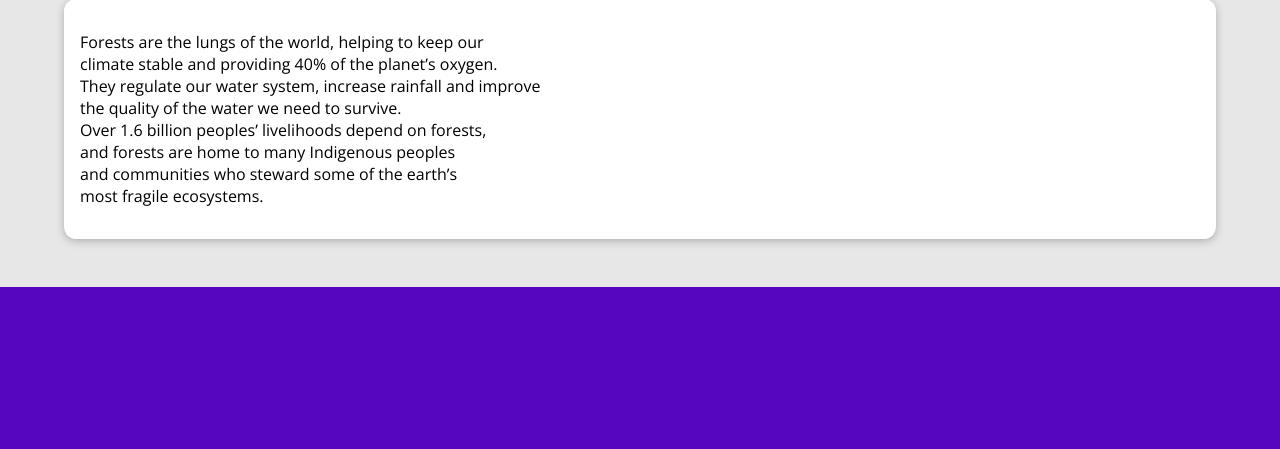
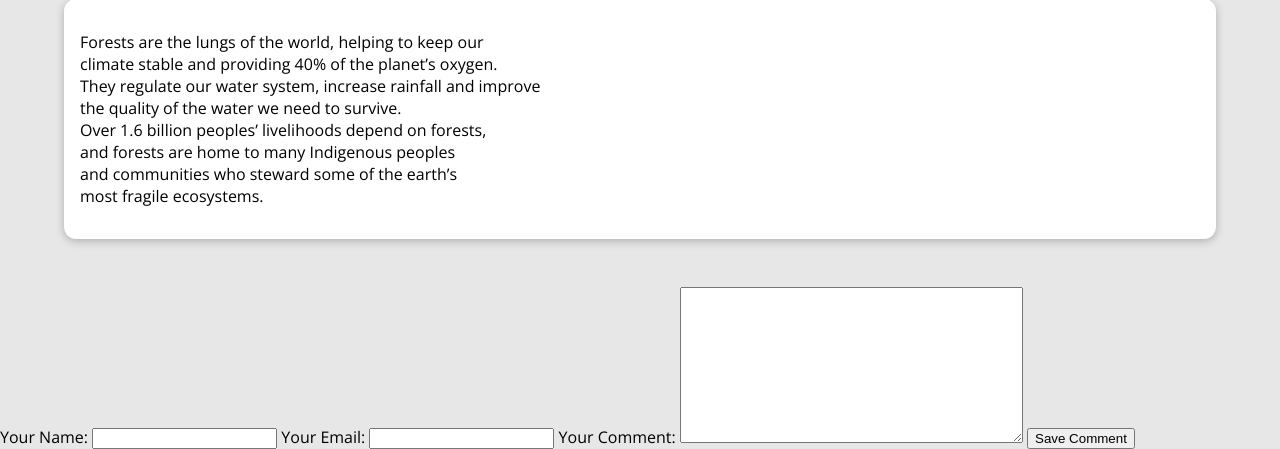
Before and after one commit to mosheyaku/Blog, a Django app: a page that uses blog/templates/blog/post-detail.html in a window 1280 px wide. Shown: the part 529-978 px from the top of the page. Before the commit the page ends 816 px from the top, so only its background shows below. Run offline with Django 4.2, Linux system fonts and the light colour scheme; data comes from the database, SQL or seed files in the repository.

Commit message:
Adding a comment form.

```diff
--- /dev/null
+++ b/blog/forms.py
@@ -0,0 +1,13 @@
+from django import forms
+from .models import Comment
+
+
+class CommentForm(forms.ModelForm):
+    class Meta:
+        model = Comment
+        exclude = ["post"]
+        labels = {
+            "user_name": "Your Name",
+            "user_email": "Your Email",
+            "text": "Your Comment"
+        }
--- a/blog/templates/blog/post-detail.html
+++ b/blog/templates/blog/post-detail.html
@@ -28,6 +28,13 @@
         </article>
     </section>
     <main>
-       {{ post.content|linebreaks }}
+        {{ post.content|linebreaks }}
     </main>
+
+    <div>
+        <form>
+            {{ comment_form }}
+            <button>Save Comment</button>
+        </form>
+    </div>
 {% endblock %}
--- a/blog/views.py
+++ b/blog/views.py
@@ -1,6 +1,7 @@
 from django.shortcuts import render, get_object_or_404
 from .models import Post
 from django.views.generic import ListView, DetailView
+from .forms import CommentForm
 
 
 # Create your views here.
@@ -31,4 +32,5 @@ class SinglePostView(DetailView):
     def get_context_data(self, **kwargs):
         context = super().get_context_data(**kwargs)
         context["post_tags"] = self.object.tags.all()
+        context["comment_form"] = CommentForm()
         return context
```
